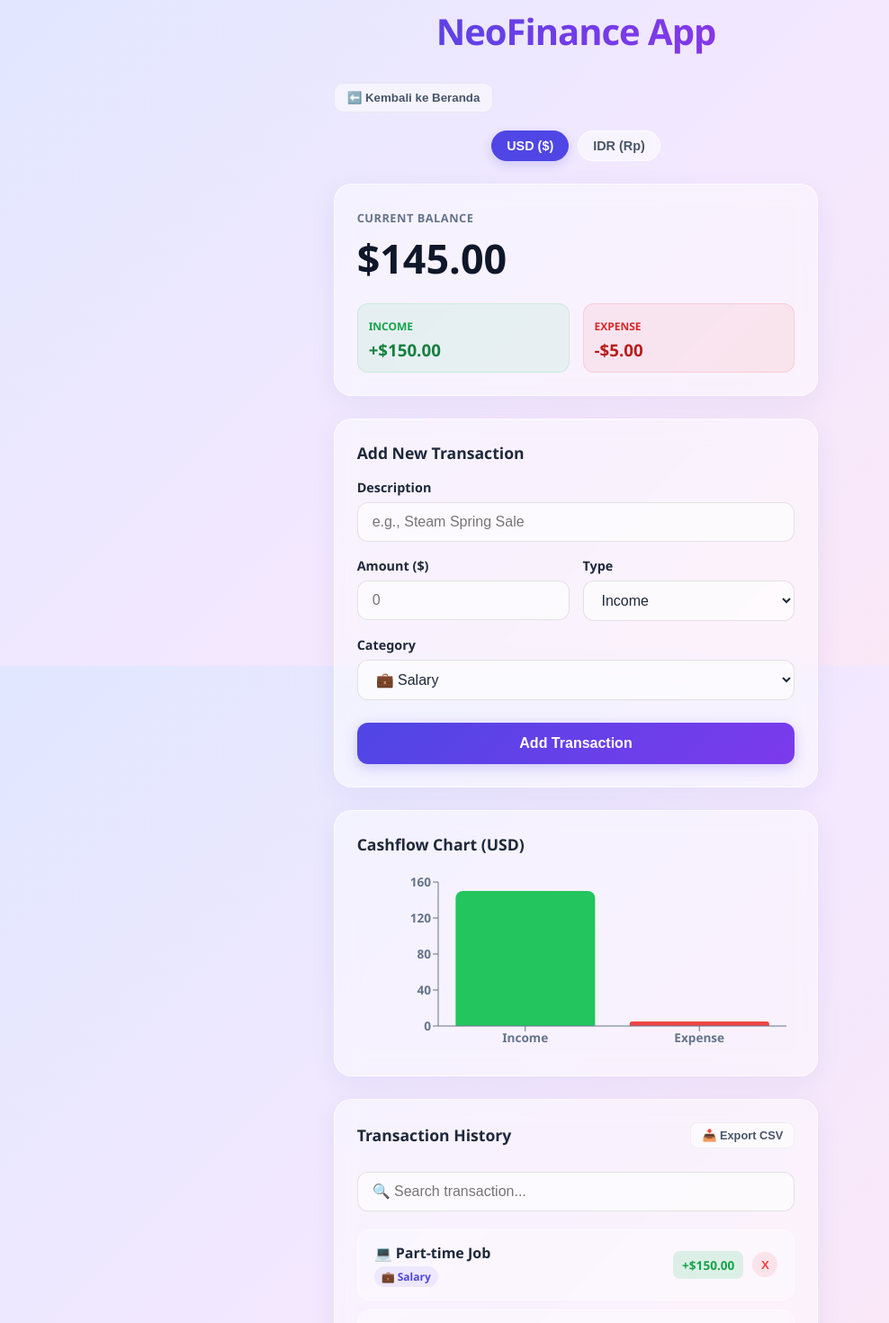
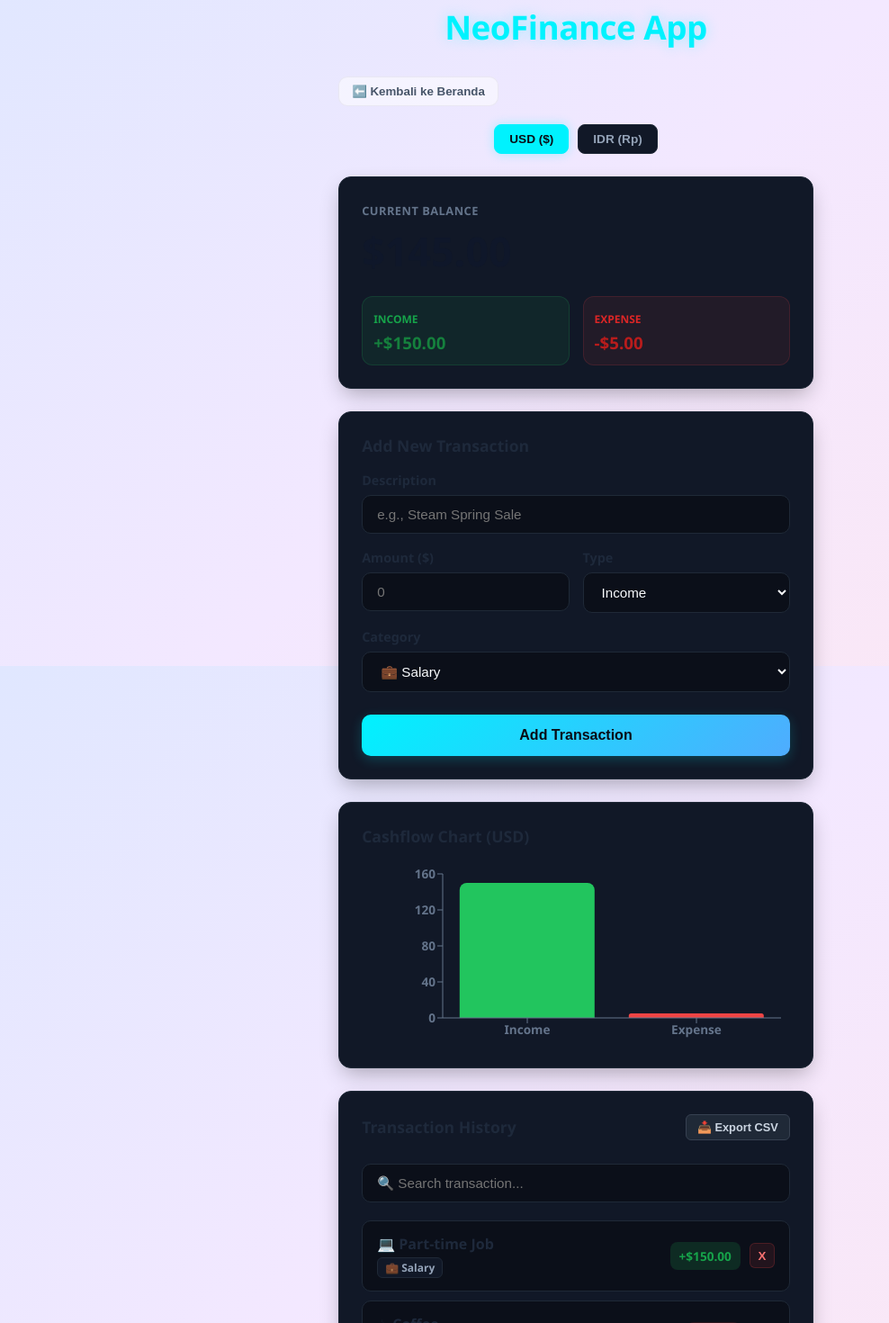
Before and after one commit to Alvinfaizt/personal-finance-dashboard, a React (Vite) app: page /dashboard in a window 1280 px wide. Shown: the part 60-1530 px from the top of the page at 90% size, without its empty margins (0-988 px from the left). Built offline with nearby package versions, Linux system fonts and the light colour scheme.

Commit message:
Refactor: update styles for main-title, neo-box, and btn components for improved aesthetics and consistency

```diff
--- a/src/App.css
+++ b/src/App.css
@@ -6,46 +6,46 @@
   box-sizing: border-box;
 }
 
+/* Judul Utama Glow Neon */
 .main-title {
-  font-size: 2.5rem;
+  font-size: 2.3rem;
   font-weight: 800;
   text-align: center;
-  letter-spacing: -1px;
+  letter-spacing: -0.5px;
   margin-bottom: 30px;
-  background: linear-gradient(to right, #4f46e5, #9333ea);
-  background-clip: text;
-  -webkit-background-clip: text;
-  -webkit-text-fill-color: transparent;
+  color: #00f2fe;
+  /* Warna Cyan Tekno */
+  text-shadow: 0 0 15px rgba(0, 242, 254, 0.3);
 }
 
+/* Kotak Komponen ala Dasbor Server */
 .neo-box {
-  background: rgba(255, 255, 255, 0.45);
-  backdrop-filter: blur(12px);
-  -webkit-backdrop-filter: blur(12px);
-  border: 1px solid rgba(255, 255, 255, 0.6);
+  background: #111827;
+  /* Abu-abu gelap kontras */
+  border: 1px solid #1f2937;
   padding: 25px;
-  border-radius: 20px;
+  border-radius: 14px;
   margin-bottom: 25px;
-  box-shadow: 0 8px 32px 0 rgba(31, 38, 135, 0.06);
-  transition: transform 0.3s ease, box-shadow 0.3s ease;
+  box-shadow: 0 10px 25px -5px rgba(0, 0, 0, 0.3);
+  transition: border-color 0.2s ease;
 }
 
 .neo-box:hover {
-  transform: translateY(-2px);
-  box-shadow: 0 12px 40px 0 rgba(31, 38, 135, 0.1);
+  border-color: #374151;
 }
 
+/* Kotak Bahaya ketika Saldo Kritis */
 .neo-box-danger {
-  background: rgba(254, 226, 226, 0.5);
-  backdrop-filter: blur(12px);
-  -webkit-backdrop-filter: blur(12px);
-  border: 1px solid rgba(255, 255, 255, 0.5);
+  background: #1e1b1b;
+  border: 1px solid #991b1b;
+  /* Border Merah */
   padding: 25px;
-  border-radius: 20px;
+  border-radius: 14px;
   margin-bottom: 25px;
-  box-shadow: 0 8px 32px 0 rgba(220, 38, 38, 0.05);
+  box-shadow: 0 10px 25px -5px rgba(239, 68, 68, 0.05);
 }
 
+/* Tombol Switch Mata Uang */
 .currency-bar {
   display: flex;
   justify-content: center;
@@ -56,34 +56,40 @@
 .btn-currency {
   padding: 8px 16px;
   font-weight: 600;
-  font-size: 0.9rem;
-  border: 1px solid rgba(255, 255, 255, 0.7);
-  background: rgba(255, 255, 255, 0.5);
-  backdrop-filter: blur(4px);
-  border-radius: 30px;
+  font-size: 0.85rem;
+  border: 1px solid #1f2937;
+  background: #111827;
+  border-radius: 8px;
   cursor: pointer;
-  color: #475569;
+  color: #94a3b8;
   transition: all 0.2s ease;
 }
 
-.btn-currency.active {
-  background: #4f46e5;
-  color: white;
-  border-color: #4f46e5;
-  box-shadow: 0 4px 12px rgba(79, 70, 229, 0.2);
+.btn-currency:hover {
+  border-color: #4b5563;
+  color: #f8fafc;
 }
 
+.btn-currency.active {
+  background: #00f2fe;
+  color: #090d16;
+  border-color: #00f2fe;
+  font-weight: 700;
+  box-shadow: 0 0 12px rgba(0, 242, 254, 0.3);
+}
+
+/* Input & Pilihan Dropdown Form */
 .neo-input,
 .neo-select {
   width: 100%;
   padding: 12px 16px;
   box-sizing: border-box;
-  border: 1px solid rgba(0, 0, 0, 0.1);
-  border-radius: 12px;
+  border: 1px solid #1f2937;
+  border-radius: 10px;
   font-weight: 500;
-  font-size: 1rem;
-  background: rgba(255, 255, 255, 0.6);
-  color: #1e293b;
+  font-size: 0.95rem;
+  background: #0b0f19;
+  color: #f8fafc;
   margin-top: 6px;
   transition: all 0.2s ease;
 }
@@ -91,65 +97,70 @@
 .neo-input:focus,
 .neo-select:focus {
   outline: none;
-  border-color: #4f46e5;
-  background: rgba(255, 255, 255, 0.9);
-  box-shadow: 0 0 0 4px rgba(79, 70, 229, 0.1);
+  border-color: #00f2fe;
+  box-shadow: 0 0 0 3px rgba(0, 242, 254, 0.15);
 }
 
+/* Tombol Kirim Utama (Solid Cyan Tech) */
 .neo-btn {
   width: 100%;
   padding: 14px;
-  background: linear-gradient(135deg, #4f46e5 0%, #7c3aed 100%);
-  color: white;
+  background: linear-gradient(135deg, #00f2fe 0%, #4facfe 100%);
+  color: #090d16;
   border: none;
-  border-radius: 12px;
+  border-radius: 10px;
   font-size: 1rem;
-  font-weight: 600;
+  font-weight: 700;
   cursor: pointer;
-  box-shadow: 0 4px 15px rgba(79, 70, 229, 0.25);
   margin-top: 15px;
+  box-shadow: 0 4px 14px rgba(0, 242, 254, 0.2);
   transition: all 0.2s ease;
 }
 
 .neo-btn:hover {
-  opacity: 0.95;
+  opacity: 0.9;
   transform: translateY(-1px);
-  box-shadow: 0 6px 20px rgba(79, 70, 229, 0.35);
+  box-shadow: 0 6px 20px rgba(0, 242, 254, 0.35);
 }
 
+/* Baris Riwayat Transaksi */
 .neo-list-item {
   display: flex;
   justify-content: space-between;
   align-items: center;
-  padding: 14px 18px;
-  border: 1px solid rgba(255, 255, 255, 0.4);
-  background: rgba(255, 255, 255, 0.3);
+  padding: 14px 16px;
+  border: 1px solid #1f2937;
+  background: #0b0f19;
   margin-bottom: 10px;
-  border-radius: 14px;
+  border-radius: 10px;
 }
 
+/* Badge Kategori */
 .neo-badge {
   font-size: 0.75rem;
   font-weight: 600;
-  padding: 3px 8px;
-  border-radius: 20px;
-  background: rgba(79, 70, 229, 0.08);
-  color: #4f46e5;
+  padding: 2px 8px;
+  border-radius: 6px;
+  background: #111827;
+  color: #94a3b8;
+  border: 1px solid #1f2937;
   display: inline-block;
 }
 
+/* Tombol Hapus Silang */
 .neo-btn-delete {
   background: rgba(239, 68, 68, 0.1);
-  border: none;
-  color: #ef4444;
+  border: 1px solid rgba(239, 68, 68, 0.2);
+  color: #f87171;
   font-weight: 700;
-  border-radius: 50%;
+  border-radius: 6px;
   width: 28px;
   height: 28px;
   display: flex;
   align-items: center;
   justify-content: center;
   cursor: pointer;
+  transition: all 0.2s ease;
 }
 
 .neo-btn-delete:hover {
@@ -157,27 +168,34 @@
   color: white;
 }
 
+/* Tombol Ekspor Data */
 .btn-export {
   padding: 6px 12px;
-  background: rgba(255, 255, 255, 0.6);
-  border: 1px solid rgba(0, 0, 0, 0.05);
-  color: #475569;
+  background: #1f2937;
+  border: 1px solid #374151;
+  color: #cbd5e1;
   font-weight: 600;
   font-size: 0.8rem;
-  border-radius: 8px;
+  border-radius: 6px;
   cursor: pointer;
+  transition: all 0.2s ease;
 }
 
+.btn-export:hover {
+  background: #374151;
+  color: #fff;
+}
+
+/* Kotak Pesan Peringatan */
 .neo-alert-danger {
-  background: rgba(239, 68, 68, 0.9);
-  backdrop-filter: blur(8px);
-  color: white;
-  border-radius: 12px;
+  background: #7f1d1d;
+  border: 1px solid #f87171;
+  color: #fca5a5;
+  border-radius: 10px;
   padding: 12px 16px;
   font-weight: 600;
   font-size: 0.9rem;
   margin-bottom: 20px;
-  box-shadow: 0 4px 15px rgba(239, 68, 68, 0.2);
   text-align: center;
 }
 
@@ -187,14 +205,12 @@
   }
 
   .main-title {
-    font-size: 2rem;
-    margin-bottom: 20px;
+    font-size: 1.8rem;
   }
 
   .neo-box,
   .neo-box-danger {
     padding: 16px;
-    border-radius: 16px;
   }
 }
 
```
